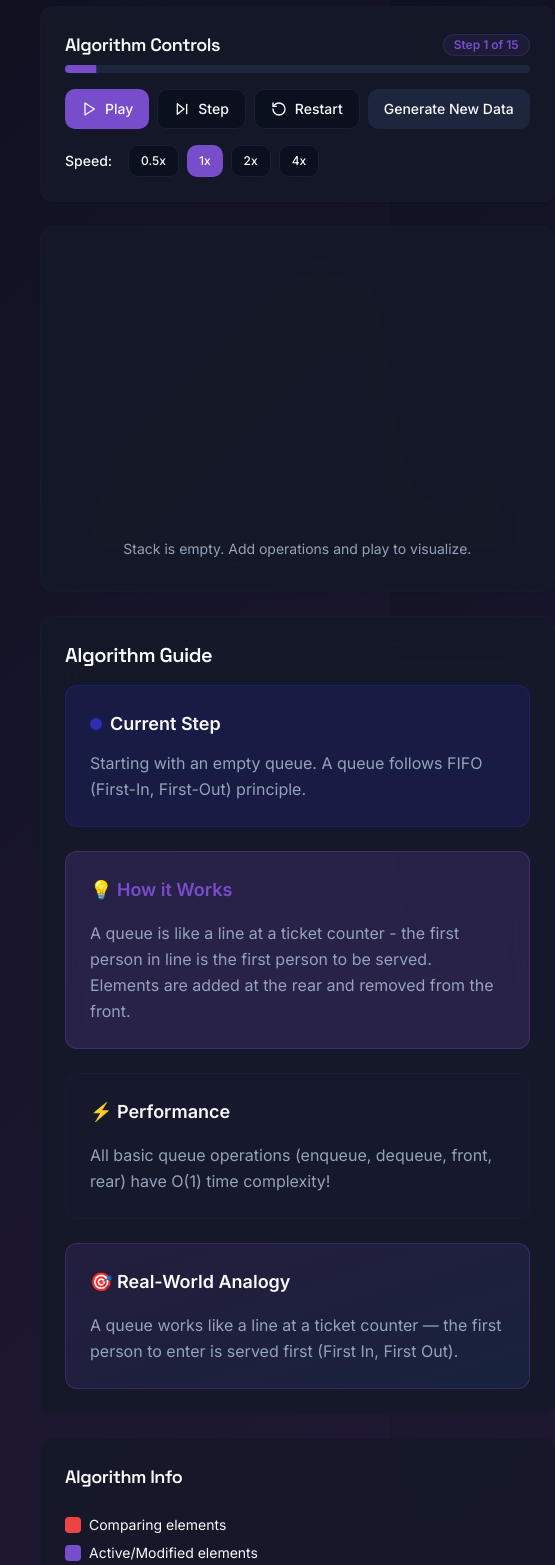
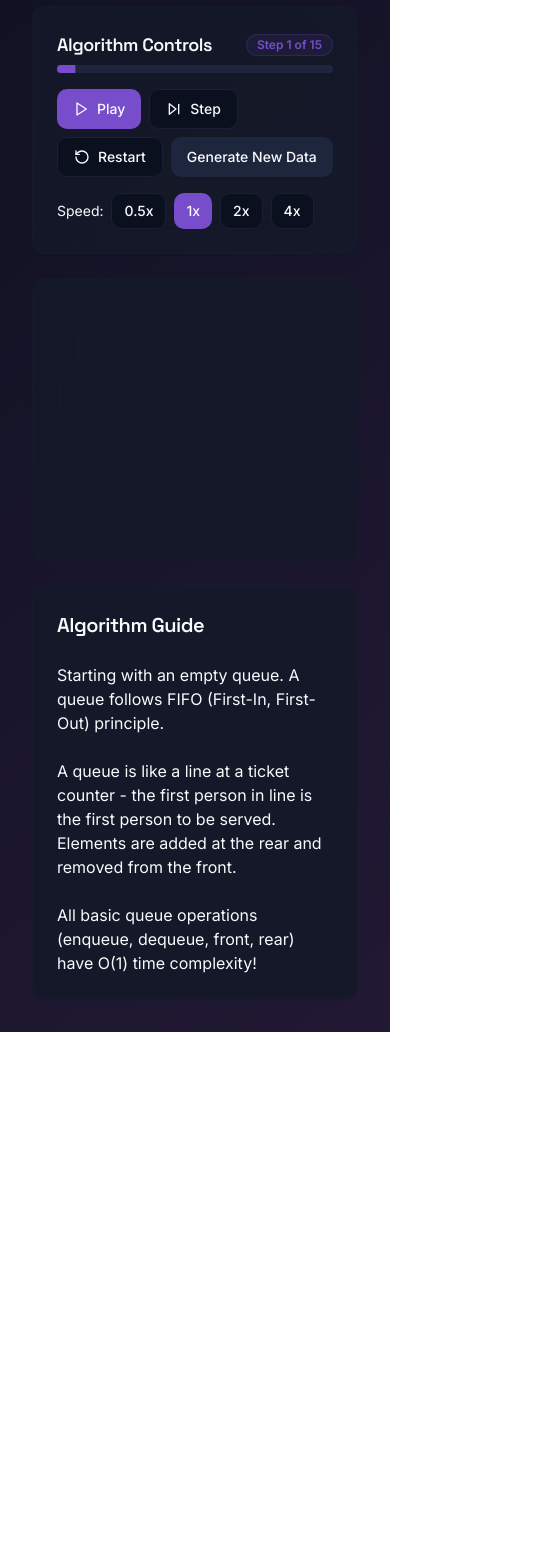
Before and after one commit to aditya34-cyber/dsa-website, a React (Vite) app: page /queues in a window 390 px wide. Shown: the part 432-1997 px from the top of the page, 555 px wide, since content can reach past the window. After the commit the page ends 1464 px from the top, so only its background shows below. Built offline with nearby package versions, Linux system fonts and the light colour scheme.

Commit message:
code fit for mobile

```diff
--- a/src/components/AlgorithmVisualizer.tsx
+++ b/src/components/AlgorithmVisualizer.tsx
@@ -3,7 +3,6 @@ import { motion, AnimatePresence } from "framer-motion";
 import {
   Play,
   Pause,
-  Square,
   SkipForward,
   RotateCcw,
   ChevronLeft,
@@ -54,7 +53,6 @@ export const AlgorithmVisualizer = ({
   const [highlightedIndices, setHighlightedIndices] = useState<number[]>([]);
   const [comparingIndices, setComparingIndices] = useState<number[]>([]);
 
-  // For stack/queue, sync steps when they change externally
   useEffect(() => {
     setSteps(initialSteps);
     setCurrentStep(0);
@@ -83,9 +81,6 @@ export const AlgorithmVisualizer = ({
           setHighlightedIndices(step.indices || []);
           break;
         case "highlight":
-          setHighlightedIndices(step.indices || []);
-          setComparingIndices([]);
-          break;
         case "insert":
           setHighlightedIndices(step.indices || []);
           setComparingIndices([]);
@@ -100,39 +95,20 @@ export const AlgorithmVisualizer = ({
   );
 
   useEffect(() => {
-    if (currentStep < steps.length) {
-      executeStep(currentStep);
-    }
+    if (currentStep < steps.length) executeStep(currentStep);
   }, [currentStep, executeStep]);
 
   useEffect(() => {
     let interval: NodeJS.Timeout;
     if (isPlaying && currentStep < steps.length) {
       interval = setInterval(() => {
-        setCurrentStep((prev) => {
-          if (prev >= steps.length - 1) {
-            setIsPlaying(false);
-            return prev;
-          }
-          return prev + 1;
-        });
+        setCurrentStep((prev) =>
+          prev >= steps.length - 1 ? prev : prev + 1
+        );
       }, playbackSpeed);
     }
     return () => clearInterval(interval);
   }, [isPlaying, currentStep, steps.length, playbackSpeed]);
-
-  const handlePlay = () => {
-    if (currentStep >= steps.length - 1) {
-      handleRestart();
-    }
-    setIsPlaying(!isPlaying);
-  };
-
-  const handleStepForward = () => {
-    if (currentStep < steps.length - 1) {
-      setCurrentStep((prev) => prev + 1);
-    }
-  };
 
   const handleRestart = () => {
     setCurrentStep(0);
@@ -142,29 +118,14 @@ export const AlgorithmVisualizer = ({
     setComparingIndices([]);
   };
 
-  const handleGenerateNewData = () => {
-    const newData =
-      algorithmType === "sorting"
-        ? Array.from({ length: 8 }, () => Math.floor(Math.random() * 100) + 1)
-        : initialData;
-
-    const newSteps = onGenerateSteps(newData);
-    setSteps(newSteps);
-    setCurrentData(newData);
-    setCurrentStep(0);
-    setIsPlaying(false);
-    setHighlightedIndices([]);
-    setComparingIndices([]);
-  };
-
   const currentStepData = steps[currentStep];
   const progress = ((currentStep + 1) / steps.length) * 100;
 
   return (
-    <div className="min-h-screen p-6 lg:p-8">
+    <div className="min-h-screen p-4 sm:p-6 lg:p-8">
       <div className="max-w-7xl mx-auto">
         {/* Header */}
-        <div className="flex items-center gap-4 mb-8">
+        <div className="flex flex-wrap items-center gap-4 mb-8">
           <Button
             variant="ghost"
             size="sm"
@@ -174,22 +135,20 @@ export const AlgorithmVisualizer = ({
             <ChevronLeft className="h-4 w-4" />
             Back to Dashboard
           </Button>
-          <h1 className="text-3xl font-space font-bold heading-gradient">
+          <h1 className="text-2xl sm:text-3xl font-space font-bold heading-gradient">
             {title}
           </h1>
         </div>
 
         <div className="grid lg:grid-cols-3 gap-6">
-          {/* Visualization Area */}
           <div className="lg:col-span-2 space-y-6">
             {/* Controls */}
             <Card className="glass-card bg-card/80 border-border/20">
               <CardHeader className="pb-4">
-                <div className="flex items-center justify-between">
+                <div className="flex flex-wrap items-center justify-between gap-2">
                   <CardTitle className="text-lg font-space">
                     Algorithm Controls
                   </CardTitle>
-                  <div className="flex items-center gap-2">
                   <Badge
                     variant="outline"
                     className="bg-primary/10 text-primary border-primary/20"
@@ -197,64 +156,57 @@ export const AlgorithmVisualizer = ({
                     Step {currentStep + 1} of {steps.length}
                   </Badge>
                 </div>
-                </div>
                 <Progress value={progress} className="w-full h-2" />
               </CardHeader>
+
               <CardContent className="space-y-4">
-                <div className="flex items-center gap-2">
-                  <Button
-                    onClick={handlePlay}
-                    disabled={currentStep >= steps.length}
-                    className="flex items-center gap-2"
-                  >
-                    {isPlaying ? (
-                      <Pause className="h-4 w-4" />
-                    ) : (
-                      <Play className="h-4 w-4" />
-                    )}
+                <div className="flex flex-wrap items-center gap-2">
+                  <Button onClick={() => setIsPlaying(!isPlaying)}>
+                    {isPlaying ? <Pause /> : <Play />}
                     {isPlaying ? "Pause" : "Play"}
                   </Button>
 
                   <Button
                     variant="outline"
-                    onClick={handleStepForward}
+                    onClick={() => setCurrentStep((p) => p + 1)}
                     disabled={currentStep >= steps.length - 1}
-                    className="flex items-center gap-2"
                   >
-                    <SkipForward className="h-4 w-4" />
+                    <SkipForward />
                     Step
                   </Button>
 
-                  <Button
-                    variant="outline"
-                    onClick={handleRestart}
-                    className="flex items-center gap-2"
-                  >
-                    <RotateCcw className="h-4 w-4" />
+                  <Button variant="outline" onClick={handleRestart}>
+                    <RotateCcw />
                     Restart
                   </Button>
 
                   <Button
                     variant="secondary"
-                    onClick={handleGenerateNewData}
-                    className="flex items-center gap-2 ml-auto"
+                    className="sm:ml-auto"
+                    onClick={() => {
+                      const newData =
+                        algorithmType === "sorting"
+                          ? Array.from({ length: 8 }, () =>
+                              Math.floor(Math.random() * 100) + 1
+                            )
+                          : initialData;
+                      setSteps(onGenerateSteps(newData));
+                      setCurrentData(newData);
+                      setCurrentStep(0);
+                    }}
                   >
                     Generate New Data
                   </Button>
                 </div>
 
-                <div className="flex items-center gap-4">
-                  <label className="text-sm font-medium">Speed:</label>
-                  <div className="flex gap-2">
+                <div className="flex flex-wrap items-center gap-2">
+                  <span className="text-sm">Speed:</span>
                   {[2000, 1000, 500, 250].map((speed) => (
                     <Button
                       key={speed}
-                        variant={
-                          playbackSpeed === speed ? "default" : "outline"
-                        }
                       size="sm"
+                      variant={playbackSpeed === speed ? "default" : "outline"}
                       onClick={() => setPlaybackSpeed(speed)}
-                        className="h-8 px-3 text-xs"
                     >
                       {speed === 2000
                         ? "0.5x"
@@ -266,51 +218,25 @@ export const AlgorithmVisualizer = ({
                     </Button>
                   ))}
                 </div>
-                </div>
               </CardContent>
             </Card>
 
             {/* Visualization */}
             <Card className="glass-card bg-card/80 border-border/20">
-              <CardContent className="p-8">
+              <CardContent className="p-4 sm:p-6 md:p-8">
                 <div
                   className={`flex ${
                     algorithmType === "stack" || algorithmType === "queue"
                       ? "flex-col-reverse items-center"
                       : "items-end justify-center"
-                  } gap-2 min-h-[300px]`}
+                  } gap-2 min-h-[250px] sm:min-h-[300px]`}
                 >
                   <AnimatePresence>
-                    {/* For stack/queue, use values from current step; otherwise use currentData */}
                     {(algorithmType === "stack" || algorithmType === "queue"
                       ? currentStepData?.values || []
                       : currentData
                     ).map((value, index) => (
-                      <motion.div
-                        key={`${algorithmType}-${index}-${value}`}
-                        layout
-                        initial={{
-                          opacity: 0,
-                          scale: 0.8,
-                          y: algorithmType === "stack" ? -20 : 0,
-                        }}
-                        animate={{
-                          opacity: 1,
-                          scale: 1,
-                          y: 0,
-                        }}
-                        exit={{
-                          opacity: 0,
-                          scale: 0.8,
-                          y: algorithmType === "stack" ? -20 : 0,
-                        }}
-                        transition={{
-                          type: "spring",
-                          stiffness: 300,
-                          damping: 30,
-                        }}
-                        className="relative"
-                      >
+                      <motion.div key={index}>
                         {renderElement(
                           value,
                           index,
@@ -320,110 +246,29 @@ export const AlgorithmVisualizer = ({
                       </motion.div>
                     ))}
                   </AnimatePresence>
-                  {(algorithmType === "stack" || algorithmType === "queue") &&
-                    (!currentStepData?.values ||
-                      currentStepData.values.length === 0) && (
-                      <p className="text-muted-foreground text-sm">
-                        Stack is empty. Add operations and play to visualize.
-                      </p>
-                    )}
                 </div>
               </CardContent>
             </Card>
           </div>
 
-          {/* Enhanced Theory Panel */}
+          {/* Guide */}
           <div className="space-y-6">
             <Card className="glass-card bg-card/90 border-border/30">
-              <CardHeader className="pb-4">
-                <CardTitle className="font-space text-xl">
+              <CardHeader>
+                <CardTitle className="text-xl font-space">
                   Algorithm Guide
                 </CardTitle>
               </CardHeader>
               <CardContent className="space-y-6">
                 {currentStepData && (
                   <>
-                    {/* Current Step */}
-                    <div className="p-6 rounded-lg bg-accent/20 border border-accent/30">
-                      <div className="flex items-center gap-2 mb-3">
-                        <div className="w-3 h-3 rounded-full bg-accent animate-pulse"></div>
-                        <p className="font-semibold text-accent-foreground text-lg">
-                          Current Step
-                        </p>
-                      </div>
-                      <p className="text-muted-foreground leading-relaxed">
-                        {currentStepData.description}
-                      </p>
-                    </div>
-
-                    {/* Theory Explanation */}
-                    <div className="p-6 rounded-lg bg-primary/20 border border-primary/30">
-                      <p className="font-semibold text-primary mb-4 text-lg flex items-center gap-2">
-                        💡 How it Works
-                      </p>
-                      <p className="text-muted-foreground leading-relaxed text-base">
-                        {currentStepData.theory}
-                      </p>
-                    </div>
-
-                    {/* Complexity Information */}
+                    <p>{currentStepData.description}</p>
+                    <p>{currentStepData.theory}</p>
                     {currentStepData.complexity && (
-                      <div className="p-6 rounded-lg bg-secondary/20 border border-secondary/30">
-                        <p className="font-semibold text-secondary-foreground mb-4 text-lg flex items-center gap-2">
-                          ⚡ Performance
-                        </p>
-                        <p className="text-muted-foreground leading-relaxed text-base">
-                          {currentStepData.complexity}
-                        </p>
-                      </div>
+                      <p>{currentStepData.complexity}</p>
                     )}
-
-                    {/* Algorithm Analogy */}
-                    <div className="p-6 rounded-lg bg-gradient-to-br from-purple-500/10 to-blue-500/10 border border-purple-500/20">
-                      <p className="font-semibold text-foreground mb-4 text-lg flex items-center gap-2">
-                        🎯 Real-World Analogy
-                      </p>
-                      <p className="text-muted-foreground leading-relaxed text-base">
-                        {algorithmType === "sorting" &&
-                          "Think of sorting like organizing books on a shelf — you compare and rearrange books until they are in order."}
-
-                        {algorithmType === "searching" &&
-                          "Searching is like finding a word in a dictionary — you open the middle, decide which half to keep, and repeat."}
-
-                        {algorithmType === "stack" &&
-                          "A stack works like a pile of plates — you add and remove plates only from the top (Last In, First Out)."}
-
-                        {algorithmType === "queue" &&
-                          "A queue works like a line at a ticket counter — the first person to enter is served first (First In, First Out)."}
-                      </p>
-                    </div>
                   </>
                 )}
-              </CardContent>
-            </Card>
-
-            {/* Algorithm Info */}
-            <Card className="glass-card bg-card/80 border-border/20">
-              <CardHeader>
-                <CardTitle className="font-space text-lg">
-                  Algorithm Info
-                </CardTitle>
-              </CardHeader>
-              <CardContent className="space-y-3">
-                <div className="text-sm space-y-2">
-                  <div className="flex items-center gap-2">
-                    <div className="w-4 h-4 rounded bg-destructive"></div>
-                    <span>Comparing elements</span>
-                  </div>
-                  <div className="flex items-center gap-2">
-                    <div className="w-4 h-4 rounded bg-primary"></div>
-                    <span>Active/Modified elements</span>
-                  </div>
-                  <div className="flex items-center gap-2">
-                    <div className="w-4 h-4 rounded bg-muted"></div>
-                    <span>Default elements</span>
-                  </div>
-                </div>
               </CardContent>
             </Card>
           </div>
```
Lines whose indentation alone changed are shown as unchanged.
